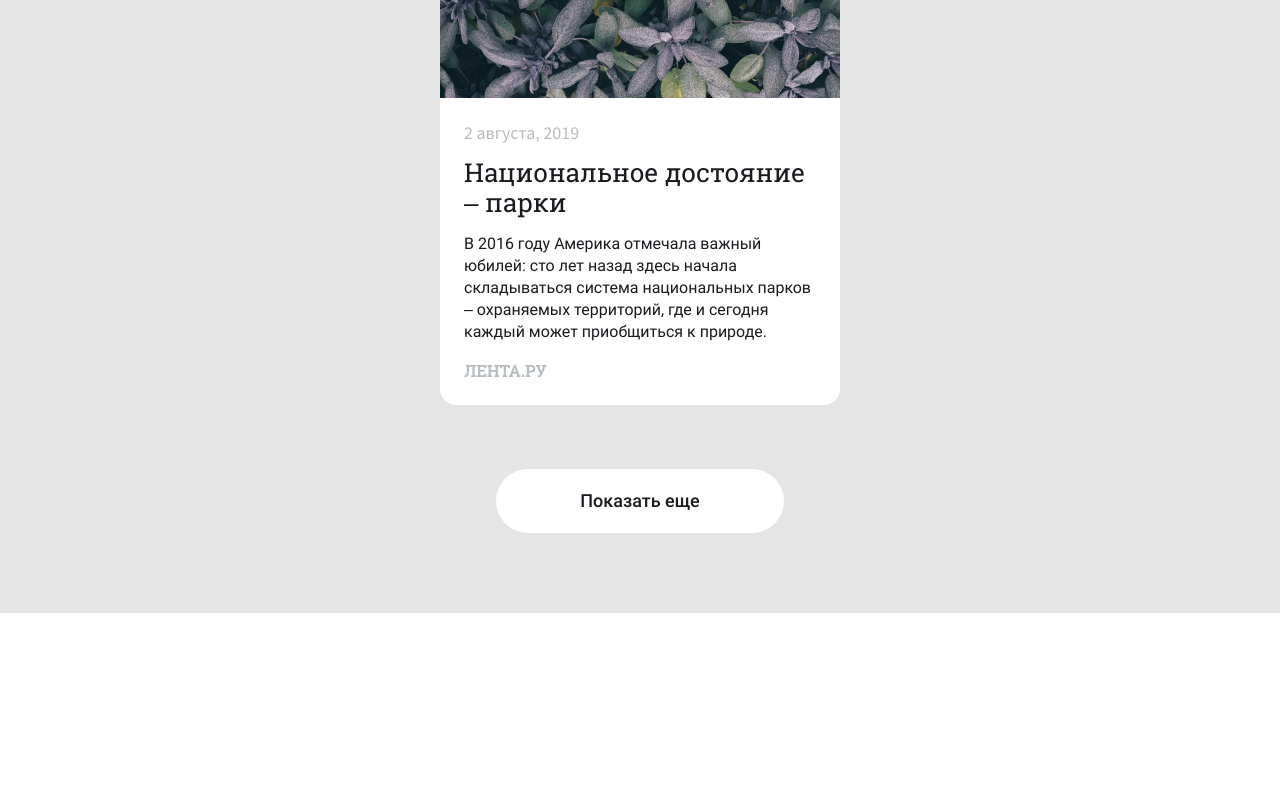
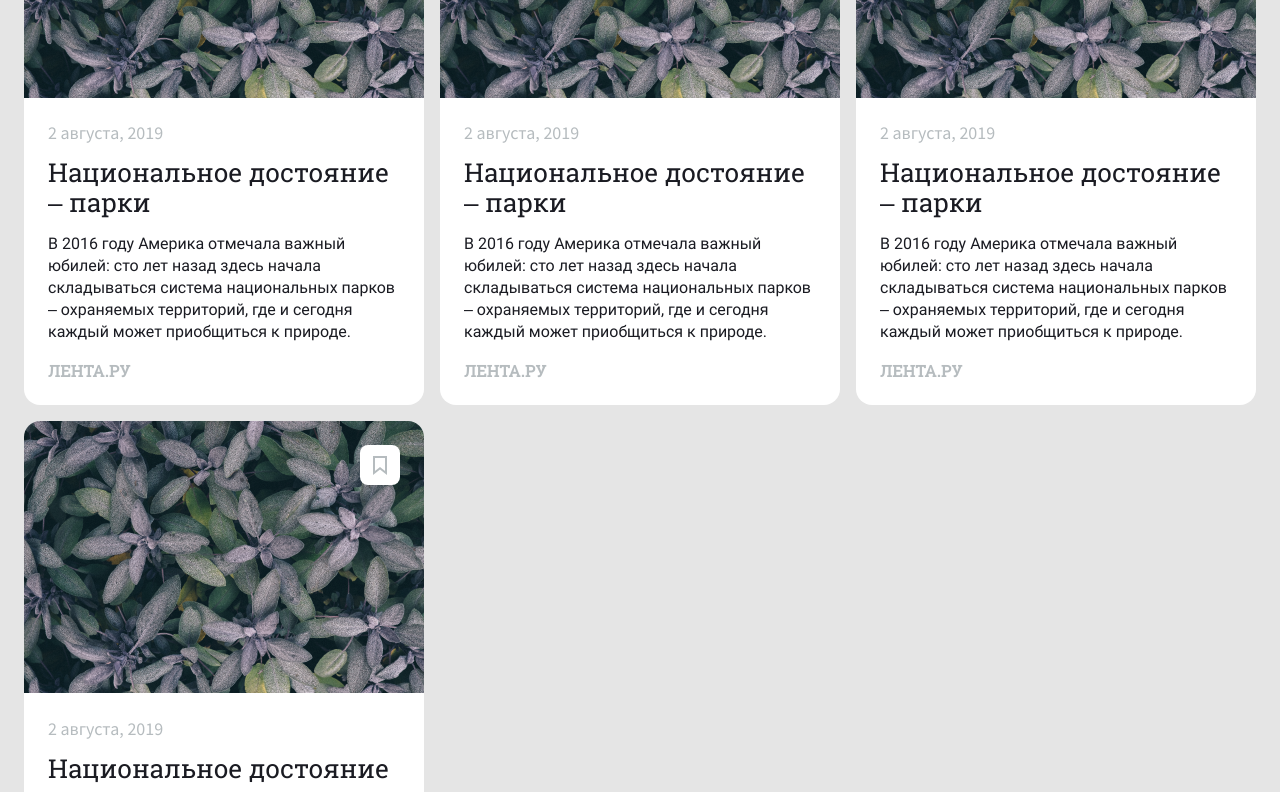
Before and after one commit to Vladimir-art/news-explorer-frontend, a React (Create React App) app: page / in a window 1280 px wide. Shown: the part 940-1732 px from the top of the page. Before the commit the page ends 1553 px from the top, so only its background shows below. Built offline with nearby package versions, Linux system fonts and the light colour scheme.

Commit message:
Add articles to page

```diff
--- a/src/blocks/article-element/__source/article-element__source.css
+++ b/src/blocks/article-element/__source/article-element__source.css
@@ -1,7 +1,7 @@
 .article-element__source {
-  margin: 0 0 24px;
   padding: 0;
 
+  text-decoration: none;
   font-family: "Roboto Slab", Arial, sans-serif;
   font-style: normal;
   font-weight: bold;
@@ -10,4 +10,10 @@
   letter-spacing: 0.4px;
   text-transform: uppercase;
   color: #B6BCBF;
+  cursor: pointer;
+  transition: all .3s ease;
 }
+
+.article-element__source:hover {
+  color: #a0a5a8;
+}
--- a/src/blocks/article-element/article-element.css
+++ b/src/blocks/article-element/article-element.css
@@ -18,8 +18,5 @@
   background: #FFF;
   border-radius: 16px;
   position: relative;
+  padding-bottom: 24px;
 }
-
-/* .article-element__loggedout:hover .article-element__attantion {
-  color: red;
-} */
--- a/src/blocks/searching-results/__elements/searching-results__elements.css
+++ b/src/blocks/searching-results/__elements/searching-results__elements.css
@@ -1,6 +1,11 @@
 .searching-results__elements {
   width: 100%;
-  display: flex;
+  /* display: flex; */
   margin: 0 0 64px;
   padding: 0;
+  /* flex-wrap: wrap; */
+  display: grid;
+    grid-template-columns: repeat(auto-fill, 400px);
+    grid-row-gap: 16px;
+    grid-column-gap: 16px;
 }
--- a/src/components/NewsCard/NewsCard.js
+++ b/src/components/NewsCard/NewsCard.js
@@ -13,7 +13,7 @@ function NewsCard() {
           здесь начала складываться система национальных парков – охраняемых территорий,
           где и сегодня каждый может приобщиться к природе.
         </p>
-        <p className="article-element__source">Лента.ру</p>
+        <a className="article-element__source" href="#">Лента.ру</a>
       </div>
       <div className="article-element__loggedout">
         <p className="article-element__attantion">Войдите, чтобы сохранять статьи</p>
--- a/src/components/SearchingResults/SearchingResults.js
+++ b/src/components/SearchingResults/SearchingResults.js
@@ -7,6 +7,9 @@ function SearchingResults() {
       <h2 className="searching-results__title">Результаты поиска</h2>
       <div className="searching-results__elements">
         <NewsCard />
+        <NewsCard />
+        <NewsCard />
+        <NewsCard />
       </div>
       <button className="searching-results__button" type="button">Показать еще</button>
     </section>
```
